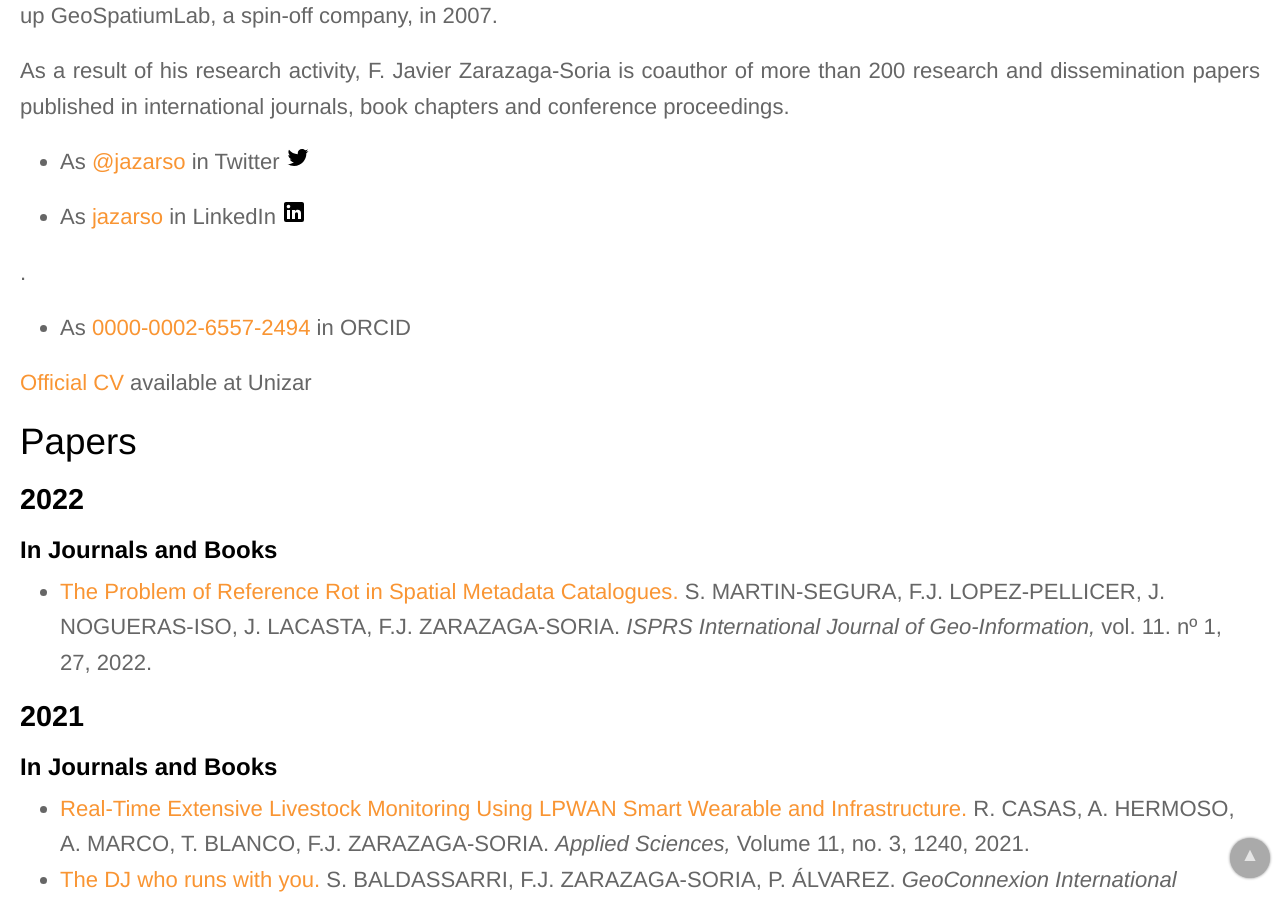
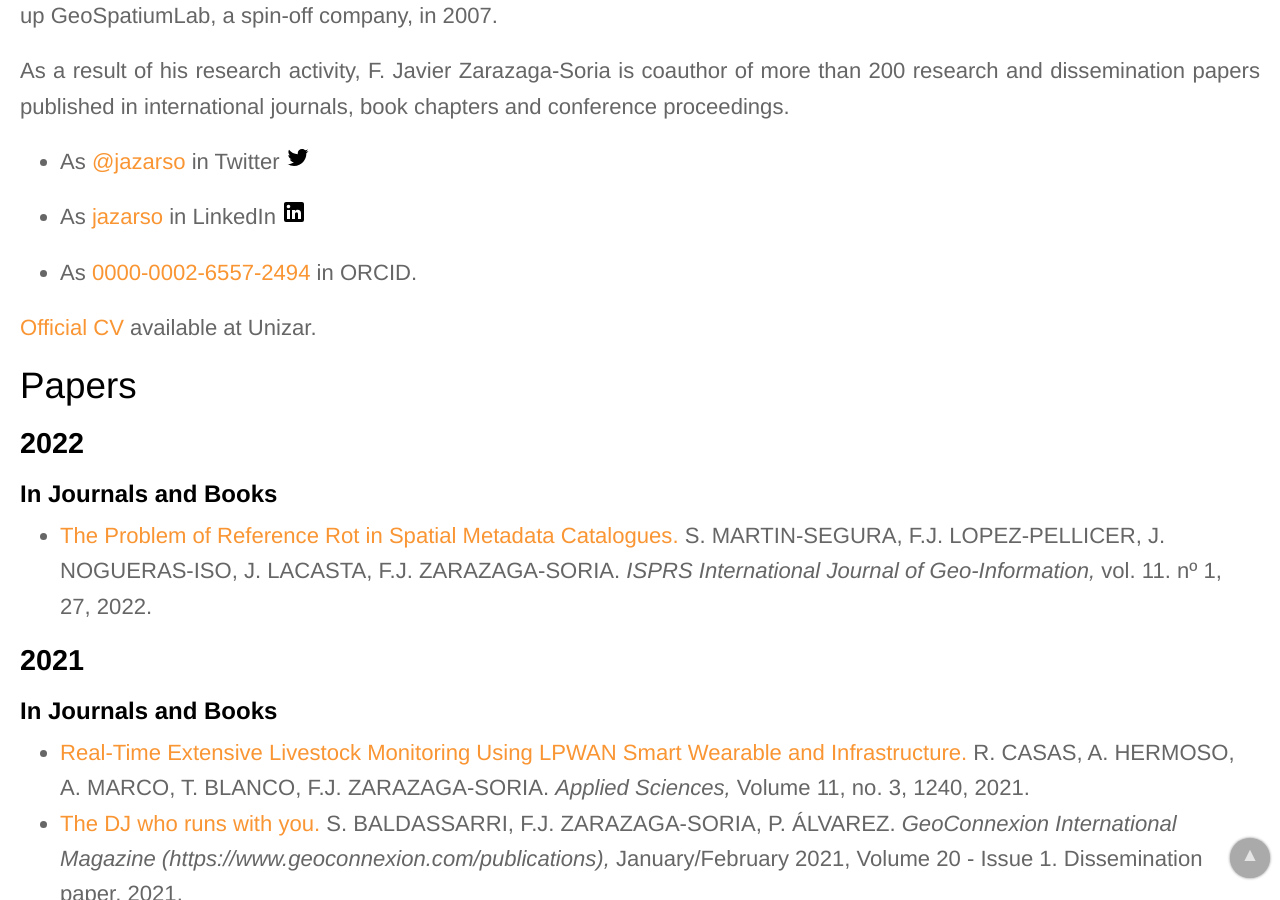
Before and after one commit to IAAA-Lab/IAAA-Lab.github.io, a Jekyll site: the page built from _staff/javy.md, in a window 1280 px wide and 900 px high, scrolled down 898 px. Built offline with Jekyll 4.4.1, drawn with Linux system fonts in a browser that asks for light colours.

Commit message:
Update javy.md

```diff
--- a/_staff/javy.md
+++ b/_staff/javy.md
@@ -13,7 +13,7 @@ He has collaborated in more than 50 R+D projects with public funds (half of them
 As a result of his research activity, F. Javier Zarazaga-Soria is coauthor of more than 200 research and dissemination papers published in international journals, book chapters and conference proceedings.
 
 - As [@jazarso](https://twitter.com/jazarso) in Twitter{% include social-icon.html icon='Twitter' %}
-- As [jazarso](https://www.linkedin.com/in/jazarso/) in LinkedIn {% include social-icon.html icon='LinkedIn' %}.
-- As [0000-0002-6557-2494](https://orcid.org/0000-0002-6557-2494) in ORCID
+- As [jazarso](https://www.linkedin.com/in/jazarso/) in LinkedIn {% include social-icon.html icon='LinkedIn' %}
+- As [0000-0002-6557-2494](https://orcid.org/0000-0002-6557-2494) in ORCID.
 
-[Official CV](https://janovas.unizar.es/sideral/CV/francisco-javier-zarazaga-soria) available at Unizar
+[Official CV](https://janovas.unizar.es/sideral/CV/francisco-javier-zarazaga-soria) available at Unizar.
```
